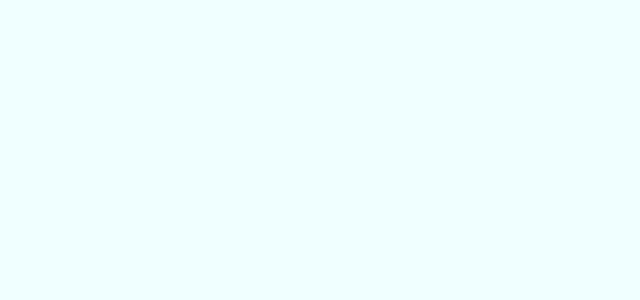
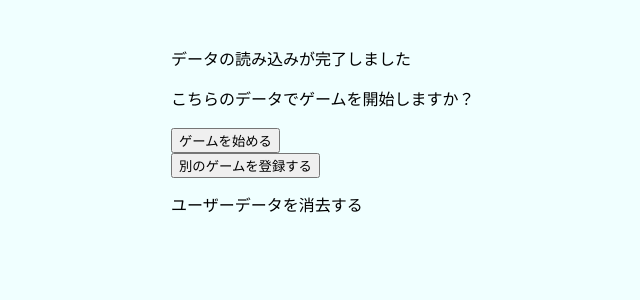
Before and after one commit to kip2/Clicker-game-Yume-Juya, a React (Vite) app in the folder clicker-game/: page /login/agree in a window 1280 px wide. Before the commit this address had no page. Shown: the top 300 px of the page, without its empty margins (69-709 px from the left). Built offline with nearby package versions, Linux system fonts and the light colour scheme; a web font is replaced by a local one.

Commit message:
モーダルボタンで作成し直し

```diff
--- a/clicker-game/src/App.tsx
+++ b/clicker-game/src/App.tsx
@@ -5,6 +5,7 @@ import Synopsis from "./components/page/Synopsis/Synopsis"
 import HowToPlay from "./components/page/HowToPlay/HowToPlay"
 import { Routes, Route } from "react-router-dom"
 import Game from "./components/page/Game/Game"
+import SaveDataExistsModal from "./components/page/Modal/SaveDataExistsModal"
 
 function App() {
   return (
@@ -15,6 +16,8 @@ function App() {
           <Route path="/synopsis" element={<Synopsis />}/>
           <Route path="/howToPlay" element={<HowToPlay />}/>
           <Route path="/game" element={<Game />}/>
+          <Route path="/login/agree" element={<SaveDataExistsModal/>}/>
+          <Route path="/login/agree" element={<SaveDataExistsModal/>}/>
         </Routes>
       </div>
     </>
--- a/clicker-game/src/components/page/Modal/SaveDataExistsModal.tsx
+++ b/clicker-game/src/components/page/Modal/SaveDataExistsModal.tsx
@@ -1,8 +1,23 @@
+import ModalButton from "../../ui/ModalButton"
 
 function SaveDataExistsModal () {
     return (
         <>
-            <h1>Modal test!</h1>
+            <p>データの読み込みが完了しました</p>
+            <p>こちらのデータでゲームを開始しますか？</p>
+            <div>
+                <ModalButton
+                    text="ゲームを始める"
+                    onButtonClick={()=>{}}
+                />
+            </div>
+            <div>
+                <ModalButton
+                    text="別のゲームを登録する"
+                    onButtonClick={()=>{}}
+                />
+            </div>
+            <p>ユーザーデータを消去する</p>
         </>
     )
 }
```
Also changed, not shown: clicker-game/src/components/page/Modal/SaveDataExistsModal.css (added).
